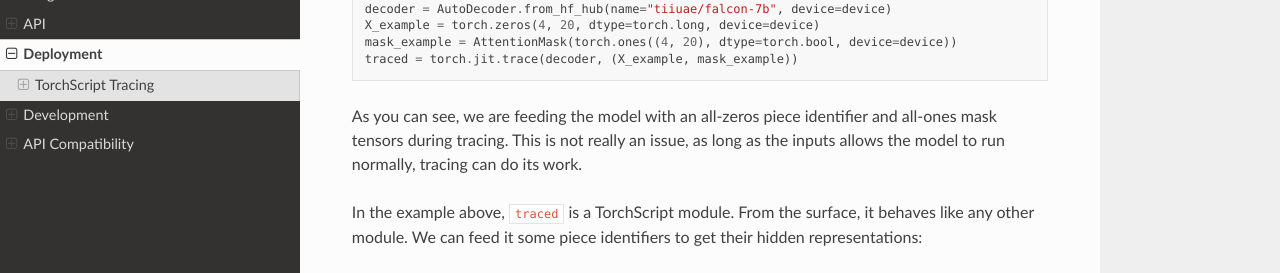
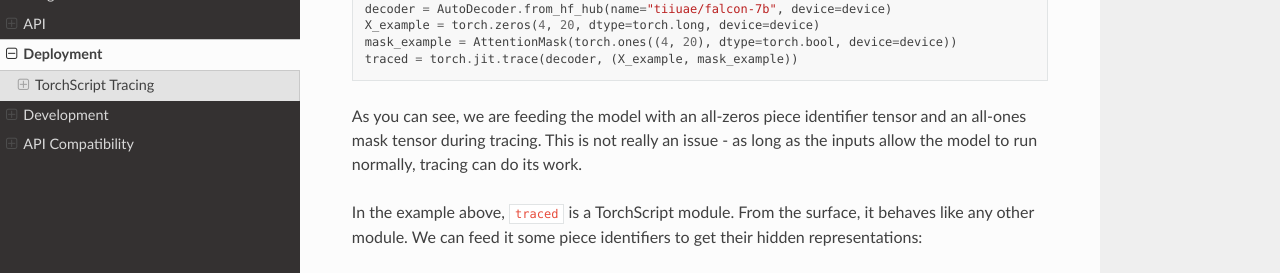
Before and after one commit to explosion/curated-transformers, a Sphinx documentation site: the page built from docs/source/deployment.rst, in a window 1280 px wide and 900 px high, scrolled down 613 px. Shown: the part 151-424 px from the top of the window. Built offline with Sphinx 7.4.7 and the Read the Docs theme 2.0.0, drawn with Linux system fonts in a browser that asks for light colours.

Commit message:
Documentation fix
Co-authored-by: Madeesh Kannan <shadeMe@users.noreply.github.com>

```diff
--- a/docs/source/deployment.rst
+++ b/docs/source/deployment.rst
@@ -45,9 +45,9 @@ inputs as a tuple. For example, we can trace a decoder as follows:
    mask_example = AttentionMask(torch.ones((4, 20), dtype=torch.bool, device=device))
    traced = torch.jit.trace(decoder, (X_example, mask_example))
 
-As you can see, we are feeding the model with an all-zeros piece identifier and
-all-ones mask tensors during tracing. This is not really an issue, as long as
-the inputs allows the model to run normally, tracing can do its work.
+As you can see, we are feeding the model with an all-zeros piece identifier tensor and
+an all-ones mask tensor during tracing. This is not really an issue - as long as
+the inputs allow the model to run normally, tracing can do its work.
 
 In the example above, ``traced`` is a TorchScript module. From the surface, it
 behaves like any other module. We can feed it some piece identifiers to get
```
